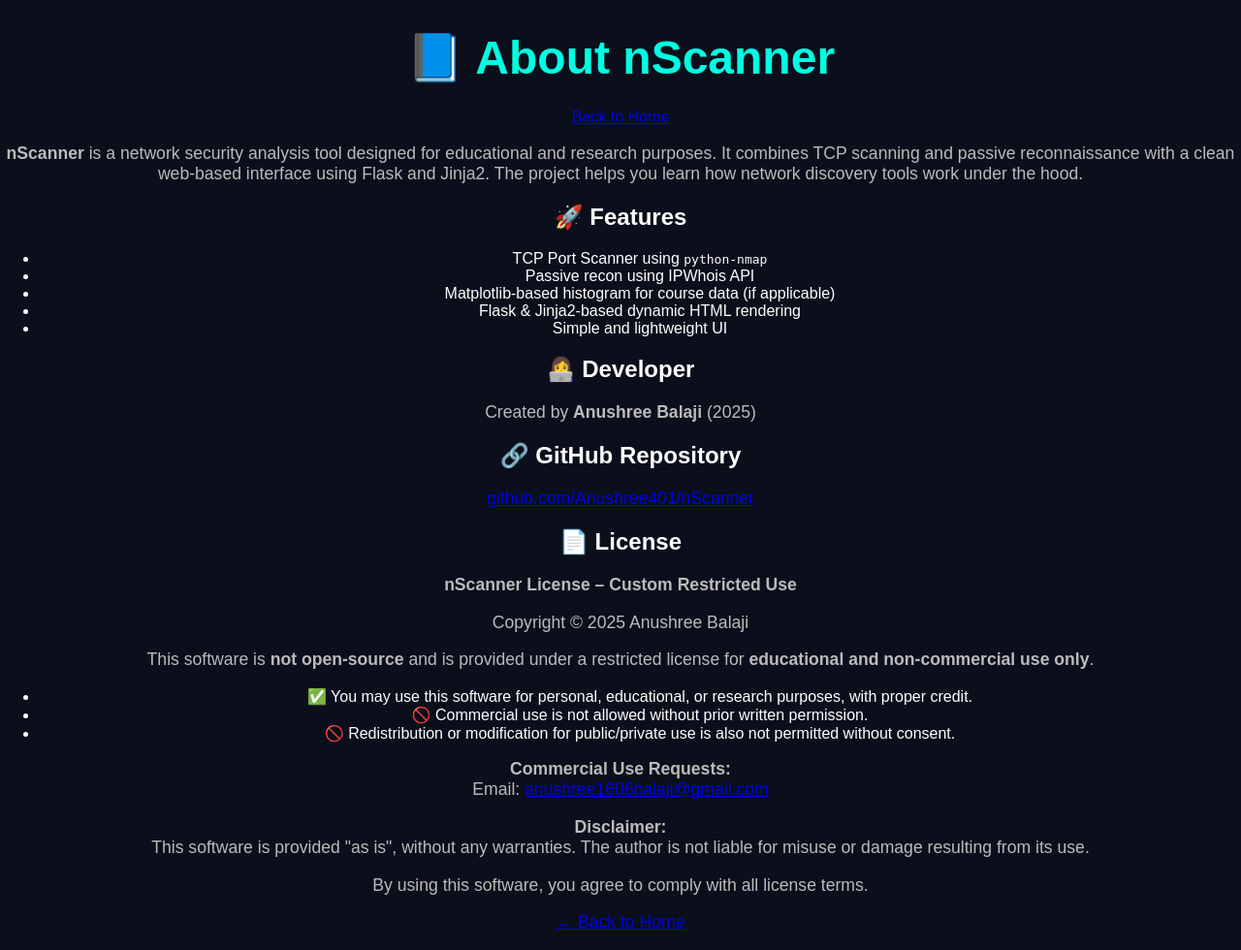
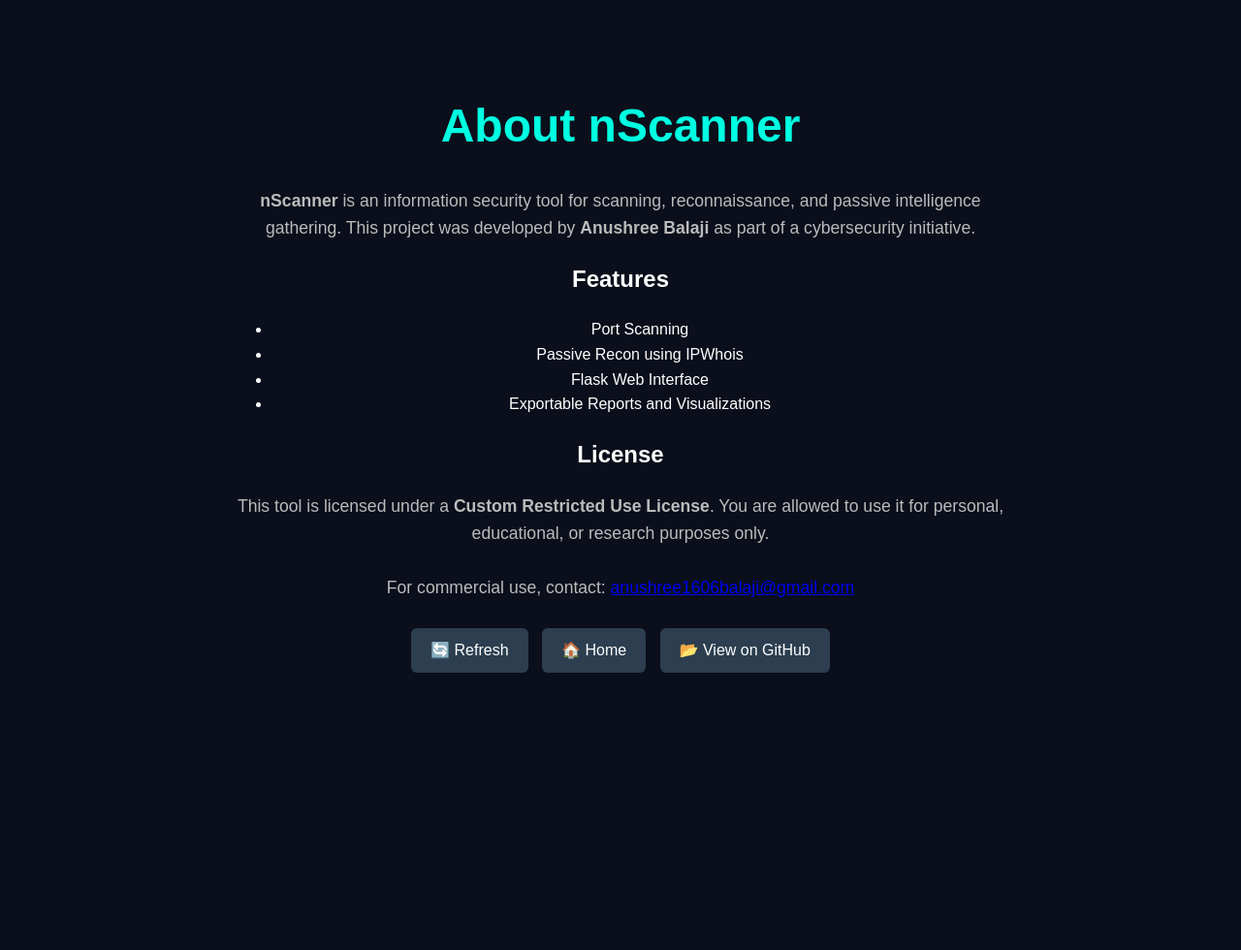
Before and after one commit to Anushree401/nScanner, a Flask app: page /about in a window 1280 px wide. Shown: the whole page at 97% size. After the commit the page ends 694 px from the top, so only its background shows below. Run offline with Flask 3, Linux system fonts and the light colour scheme.

Commit message:
More updates pt 2

```diff
--- a/static/style.css
+++ b/static/style.css
@@ -129,3 +129,26 @@ input[type="text"] {
   font-family: monospace;
   font-size: 0.95rem;
 }
+
+.btn {
+    display: inline-block;
+    margin: 10px 5px;
+    padding: 10px 20px;
+    background-color: #2c3e50;
+    color: white;
+    text-decoration: none;
+    border-radius: 6px;
+    transition: background 0.3s ease;
+}
+
+.btn:hover {
+    background-color: #34495e;
+}
+
+.container {
+    max-width: 800px;
+    margin: 40px auto;
+    padding: 20px;
+    font-family: sans-serif;
+    line-height: 1.6;
+}
--- a/templates/about.html
+++ b/templates/about.html
@@ -2,52 +2,29 @@
 <html lang="en">
 <head>
     <meta charset="UTF-8">
-    <title>About - nScanner</title>
+    <title>About – nScanner</title>
     <link rel="stylesheet" href="{{ url_for('static', filename='style.css') }}">
 </head>
 <body>
     <div class="container">
-        <h1>📘 About nScanner</h1>
-        <a href="{{ url_for('index') }}">Back to Home</a>
+        <h1>About nScanner</h1>
+        <p><strong>nScanner</strong> is an information security tool for scanning, reconnaissance, and passive intelligence gathering. This project was developed by <strong>Anushree Balaji</strong> as part of a cybersecurity initiative.</p>
 
-        <p><strong>nScanner</strong> is a network security analysis tool designed for educational and research purposes. It combines TCP scanning and passive reconnaissance with a clean web-based interface using Flask and Jinja2. The project helps you learn how network discovery tools work under the hood.</p>
-
-        <h2>🚀 Features</h2>
+        <h2>Features</h2>
         <ul>
-            <li>TCP Port Scanner using <code>python-nmap</code></li>
-            <li>Passive recon using IPWhois API</li>
-            <li>Matplotlib-based histogram for course data (if applicable)</li>
-            <li>Flask & Jinja2-based dynamic HTML rendering</li>
-            <li>Simple and lightweight UI</li>
+            <li>Port Scanning</li>
+            <li>Passive Recon using IPWhois</li>
+            <li>Flask Web Interface</li>
+            <li>Exportable Reports and Visualizations</li>
         </ul>
 
-        <h2>👩‍💻 Developer</h2>
-        <p>Created by <strong>Anushree Balaji</strong> (2025)</p>
+        <h2>License</h2>
+        <p>This tool is licensed under a <strong>Custom Restricted Use License</strong>. You are allowed to use it for personal, educational, or research purposes only. <br><br>
+        For commercial use, contact: <a href="mailto:anushree1606balaji@gmail.com">anushree1606balaji@gmail.com</a></p>
 
-        <h2>🔗 GitHub Repository</h2>
-        <p><a href="https://github.com/Anushree401/nScanner" target="_blank">github.com/Anushree401/nScanner</a></p>
-
-        <h2>📄 License</h2>
-        <p><strong>nScanner License – Custom Restricted Use</strong></p>
-        <p>Copyright &copy; 2025 Anushree Balaji</p>
-
-        <p>This software is <strong>not open-source</strong> and is provided under a restricted license for <strong>educational and non-commercial use only</strong>.</p>
-
-        <ul>
-            <li>✅ You may use this software for personal, educational, or research purposes, with proper credit.</li>
-            <li>🚫 Commercial use is not allowed without prior written permission.</li>
-            <li>🚫 Redistribution or modification for public/private use is also not permitted without consent.</li>
-        </ul>
-
-        <p><strong>Commercial Use Requests:</strong><br>
-        Email: <a href="mailto:anushree1606balaji@gmail.com">anushree1606balaji@gmail.com</a></p>
-
-        <p><strong>Disclaimer:</strong><br>
-        This software is provided "as is", without any warranties. The author is not liable for misuse or damage resulting from its use.</p>
-
-        <p>By using this software, you agree to comply with all license terms.</p>
-
-        <p><a href="{{ url_for('index') }}">← Back to Home</a></p>
+        <a class="btn" href="{{ request.path }}">🔄 Refresh</a>
+        <a class="btn" href="{{ url_for('index') }}">🏠 Home</a>
+        <a class="btn" href="https://github.com/Anushree401/nScanner" target="_blank">📂 View on GitHub</a>
     </div>
 </body>
 </html>
```
